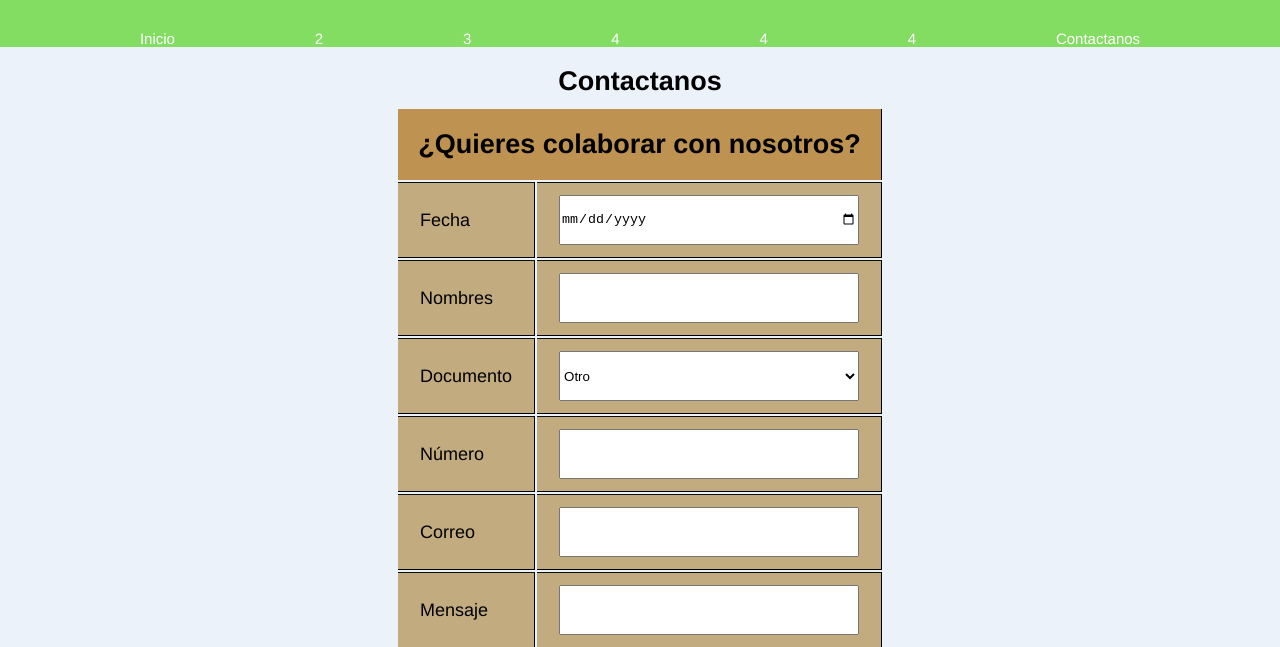
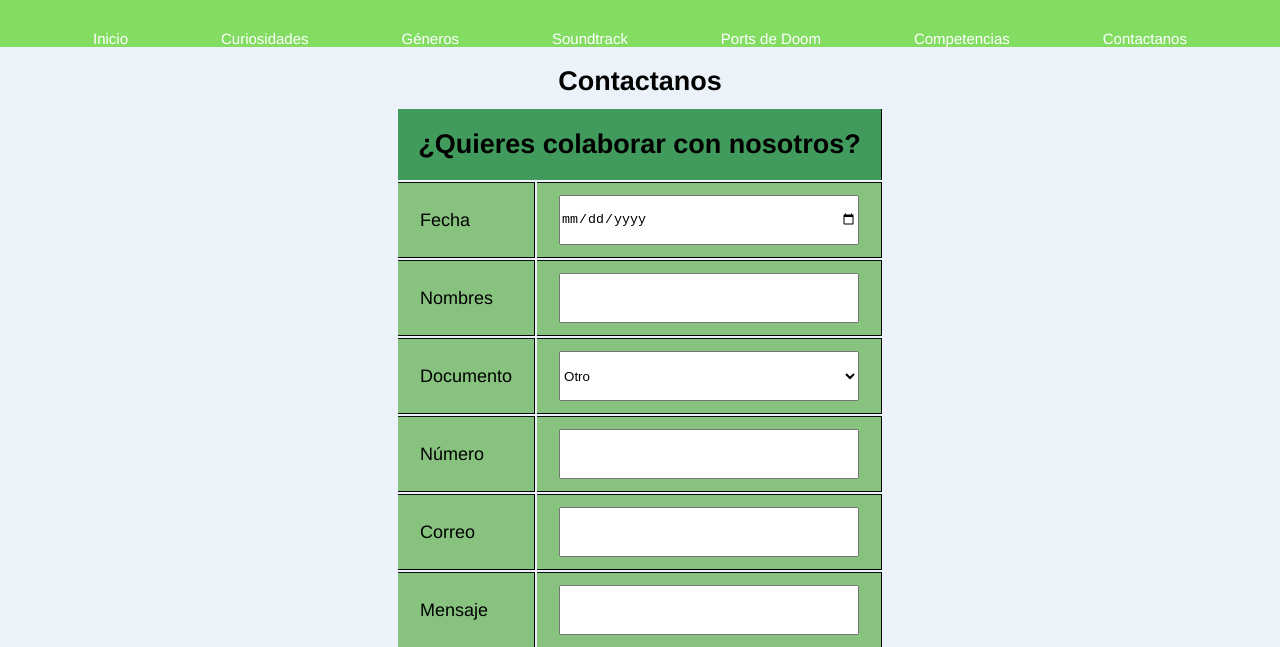
Before and after one commit to Juanmafa2004/blog-comecio, a plain HTML site: page pagina15.html in a window 1280 px wide. Shown: the part 153-800 px from the top of the page. Drawn offline with Linux system fonts and the light colour scheme.

Commit message:
retoques finales a la pagina

```diff
--- a/estilos/estilos.css
+++ b/estilos/estilos.css
@@ -635,6 +635,36 @@ input, select{
 
 }
 
+.table-head15 {
+    font-size: var(--font-titles);
+    background-color: #419b5c;
+}
+.table-head15 th{
+    padding: 2rem 1.5rem;
+    border-right: 0.1rem solid black ;
+}
+.table-body15{
+    font-size: var(--font-text);
+    background-color: #87c27f;
+}
+.table-body15 td{
+    padding: 1.2rem 2.2rem;
+   border-bottom: solid 0.1rem black;
+   border-top: solid 0.1rem #0A100D;
+   border-right: 0.1rem solid black ;
+}
+.table-foot15{
+    background-color: #87c27f;
+
+}
+
+.table-foot15 th{
+    border: 0.1rem solid black ;
+
+}
+
+
+
 /*footer*/
 .end{
     display: flex;
--- a/pagina15.html
+++ b/pagina15.html
@@ -27,22 +27,22 @@
                     <a href="./index.html" class="link">
                         <li class="li_1 lis">Inicio</li>
                     </a>
-                    <a href="#" class="link">
-                        <li class="li_2 lis">2</li>
+                    <a href="./pagina1.html" class="link">
+                        <li class="li_2 lis">Curiosidades</li>
                     </a>
-                    <a href="#" class="link">
-                        <li class="li_3  lis">3</li>
+                    <a href="./pagina2.html" class="link">
+                        <li class="li_3  lis">Géneros</li>
                     </a>
-                    <a href="#" class="link">
-                        <li class="li_4 lis">4</li>
+                    <a href="./pagina14.html" class="link">
+                        <li class="li_4 lis">Soundtrack</li>
                     </a>
-                    <a href="#" class="link">
-                        <li class="li_5 lis">4</li>
+                    <a href="./pagina11.html" class="link">
+                        <li class="li_5 lis">Ports de Doom</li>
                     </a>
-                    <a href="#" class="link">
-                        <li class="li_6 lis">4</li>
+                    <a href="./pagina3.html" class="link">
+                        <li class="li_6 lis">Competencias</li>
                     </a>
-                    <a href="#" class="link">
+                    <a href="./pagina15.html" class="link">
                         <li class="li_7 lis">Contactanos</li>
                     </a>
                 </ul>
@@ -56,7 +56,7 @@
 
             <div class="tabla-container-p13">
                 <table>
-                    <thead class="table-head13">
+                    <thead class="table-head15">
                         <tr>
                            <th colspan="2">
                             ¿Quieres colaborar con nosotros?
@@ -64,7 +64,7 @@
 
                         </tr>
                     </thead>
-                    <tbody class="table-body13">
+                    <tbody class="table-body15">
                         <tr>
                             <td>Fecha </td>
                             <td><input type="date"></td>
@@ -109,7 +109,7 @@
                             <td><input  type="submit"></td>
                         </tr>
                      </tbody>
-                    <tfoot class="table-foot13">
+                    <tfoot class="table-foot15">
                         <tr>
                             <th colspan="2">
                                 <i>
```
Also changed, not shown: index.html (+11 -11 lines), pagina1.html (+11 -11 lines), pagina10.html (+11 -11 lines), pagina11.html (+11 -11 lines), pagina12.html (+11 -11 lines), pagina13.html (+11 -12 lines), pagina14.html (+11 -11 lines), pagina2.html (+11 -11 lines), pagina3.html (+11 -11 lines), pagina4.html (+11 -11 lines), pagina5.html (+11 -11 lines), pagina6.html (+11 -11 lines), pagina7.html (+11 -11 lines), pagina8.html (+11 -11 lines), 1 more files.
